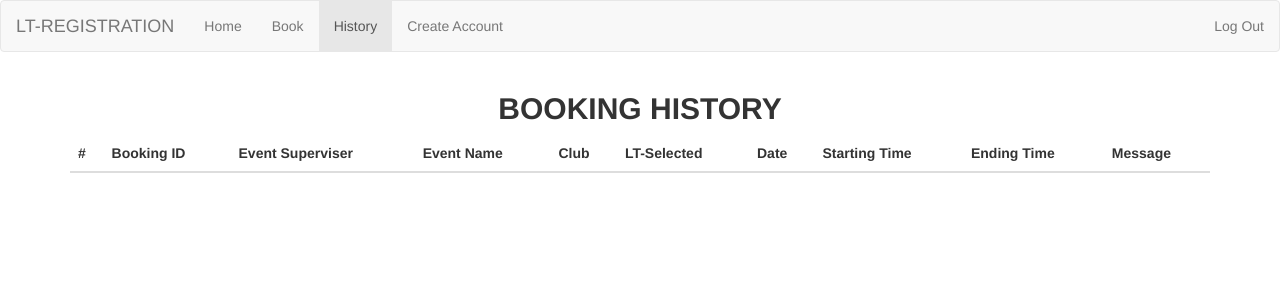
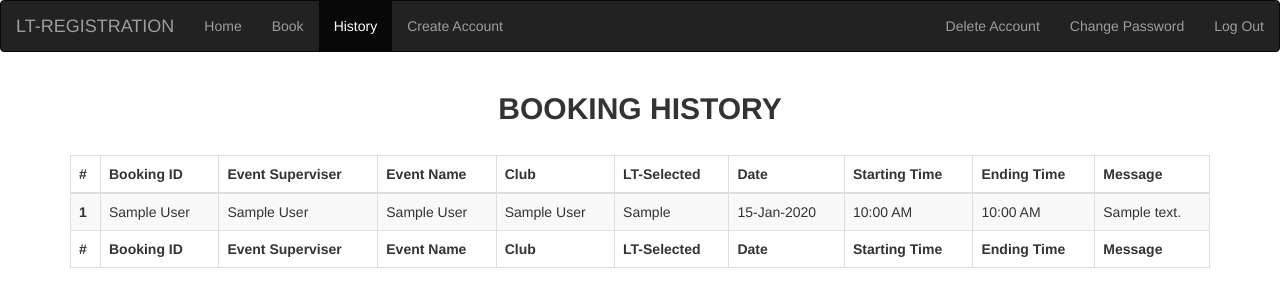
Before and after one commit to dhruvraj-singh-rawat/LectureTheatre-Booking-Portal, a PHP site: page /admin/history.php in a window 1280 px wide. Shown: the top 307 px of the page. Run offline with PHP 8.4, Linux system fonts and the light colour scheme; the visitor is signed in with stand-in values (Sample User, id 1); tables that the repository leaves empty or names only in its code hold one stand-in row (values such as "Sample post"); lists and menus that the app fills with data are empty; some libraries are stand-ins or nearby versions.

Commit message:
added js for searching,pagination and sorting

```diff
--- a/admin/history.php
+++ b/admin/history.php
@@ -12,39 +12,46 @@ if (!$_SESSION['login_admin']){
     <meta charset="utf-8">
     <meta http-equiv="X-UA-Compatible" content="IE=edge">
     <meta name="viewport" content="width=device-width, initial-scale=1">
-    <meta name="description" content="Lecture Hall Booking Portal">
-    <meta name="author" content="Dhruvraj Singh Rawat">
-    <title>Dashboard</title>
 
-    <!-- Bootstrap core CSS -->
+    <title>History Table</title>
+
+
     <link href="../css/bootstrap.min.css" rel="stylesheet">
-
-    <!-- IE10 viewport hack for Surface/desktop Windows 8 bug -->
-    <link href="../css/ie10-viewport-bug-workaround.css" rel="stylesheet">
-
+    <link href="../css/dataTables.bootstrap.min.css" rel="stylesheet">
 
 
 
   </head>
-
   <body>
 
-  <nav class="navbar navbar-default">
+
+
+  <nav class="navbar navbar-inverse">
         <div class="container-fluid">
 
             <!-- Logo -->
             <div class="navbar-header">
-                <a href="#" class="navbar-brand">LT-REGISTRATION</a>
+                <a href="index.php" class="navbar-brand">LT-REGISTRATION</a>
             </div>
 
             <!-- Menu Items -->
             <div>
                 <ul class="nav navbar-nav">
-                    <li ><a href="index.php">Home</a></li>
+                    <li><a href="index.php">Home</a></li>
                     <li><a href="book.php">Book</a></li>
-                    <li  class="active"><a href="history.php">History</a></li>
+                    <li    class="active"><a href="history.php">History</a></li>
 
+                   <?php
+  if($_SESSION['login_privilage'] == 2){
+    ?>
     <li><a href="create_account.php">Create Account</a></li>
+
+    <?php
+
+  }
+
+?>
+
 
 
 
@@ -53,7 +60,16 @@ if (!$_SESSION['login_admin']){
 
             <div>
                 <ul class="nav navbar-nav navbar-right">
+                                    <?php
+                      if($_SESSION['login_privilage'] == 2){
+                        ?>
+                        <li ><a href="delete_account.php">Delete Account</a></li>
+                        <?php
 
+                      }
+
+                    ?>
+                    <li><a href="change_password.php">Change Password</a></li>
                     <li><a  href="../logout.php">Log Out</a></li>
                 </ul>
             </div>
@@ -61,14 +77,15 @@ if (!$_SESSION['login_admin']){
         </div>
     </nav>
 
-        </div>
-    </nav>
+
 
     <div class="container">
-    <h2 class="text-center"><strong>BOOKING HISTORY    </strong></h2>
+        <h2 class="text-center"><strong>BOOKING HISTORY</strong></h2>
+        <br>
 
-            <table class="table table-hover ">
+        <table class="table table-striped table-bordered table-hover" id="history">
           <thead>
+
               <tr>
                 <th>#</th>
                 <th>Booking ID</th>
@@ -81,7 +98,27 @@ if (!$_SESSION['login_admin']){
                 <th>Ending Time</th>
                 <th>Message</th>
               </tr>
+
           </thead>
+
+
+          <tfoot>
+
+              <tr>
+                <th>#</th>
+                <th>Booking ID</th>
+                <th>Event Superviser</th>
+                <th>Event Name</th>
+                <th>Club</th>
+                <th>LT-Selected</th>
+                <th>Date</th>
+                <th>Starting Time</th>
+                <th>Ending Time</th>
+                <th>Message</th>
+              </tr>
+
+          </tfoot>
+
           <tbody>
 
                 <?php
@@ -122,7 +159,6 @@ if (!$_SESSION['login_admin']){
 
 
                     }
-
                     else{
 
                          $result=$conn->query("SELECT name_event,lt_selected,bookingID_name,date,message,club_name,start_time,end_time,name_superviser FROM users_booking WHERE bookingID_name='$account_admin'");
@@ -156,23 +192,21 @@ if (!$_SESSION['login_admin']){
                     ?>
 
 
+          </tbody>
 
-                  </tbody>
         </table>
   </div>
 
 
 
+    <script src="../js/jquery.js"></script>
 
-    <!-- /.container -->
+    <script src="../js/bootstrap.min.js"></script>
+    <script src="../js/jquery.dataTables.min.js"></script>
+    <script src="../js/dataTables.bootstrap.min.js"></script>
+    <script >
+  $('#history').dataTable();
 
-
-    <!-- Bootstrap core JavaScript
-    ================================================== -->
-    <!-- Placed at the end of the document so the pages load faster -->
-    <script src="https://ajax.googleapis.com/ajax/libs/jquery/1.11.3/jquery.min.js"></script>
-    <script>window.jQuery || document.write('<script src="../js/vendor/jquery.min.js"><\/script>')</script>
-    <script src="../js/bootstrap.min.js"></script>
-
+</script>
   </body>
 </html>
```
Lines whose indentation alone changed are shown as unchanged.
